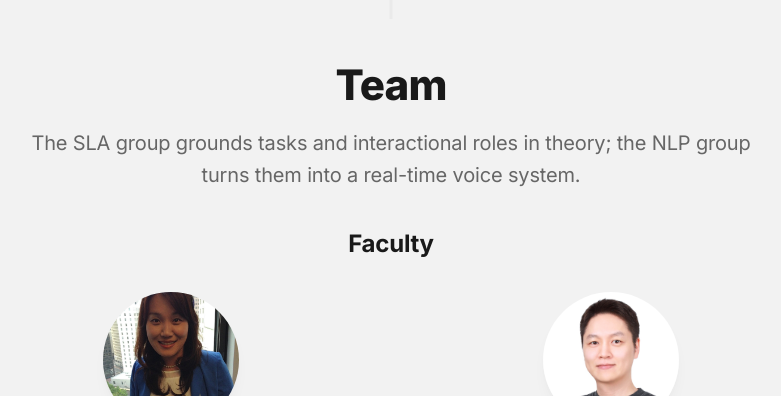
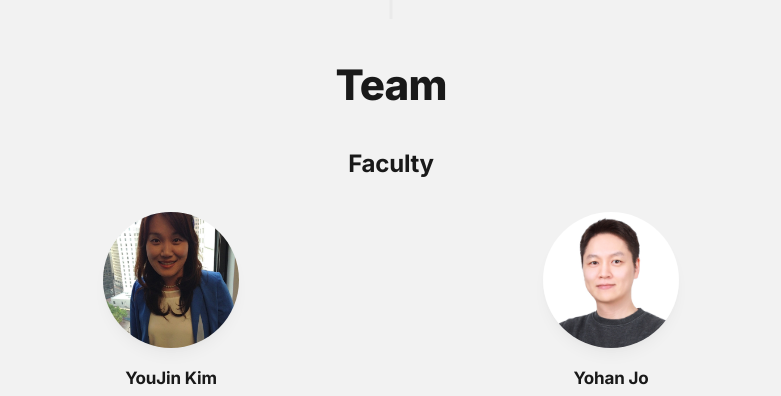
Before and after one commit to Ridealist/team-GSNU, an Astro site: page /en in a window 1280 px wide. Shown: the part 3760-4156 px from the top of the page, without its empty margins (249-1030 px from the left). Built offline with nearby package versions, Linux system fonts and the light colour scheme; Astro itself is replaced by a stand-in of ours.

Commit message:
Remove team description from both languages

```diff
--- a/src/views/HomePage.astro
+++ b/src/views/HomePage.astro
@@ -104,7 +104,6 @@ const content = {
       },
     ],
     teamHeading: "Team",
-    teamBody: "SLA 그룹은 과업과 상호작용 역할을 이론에 근거해 설계하고, NLP 그룹은 이를 실시간 음성 시스템으로 구현합니다.",
     publicationsHeading: "Publications",
   },
   en: {
@@ -202,7 +201,6 @@ const content = {
       },
     ],
     teamHeading: "Team",
-    teamBody: "The SLA group grounds tasks and interactional roles in theory; the NLP group turns them into a real-time voice system.",
     publicationsHeading: "Publications",
   },
 } as const;
@@ -325,7 +323,6 @@ const tagTone: Record<string, string> = { "In Classroom": "green", "In Developme
       <div class="rp-container">
         <header class="rp-section__header">
           <h2 id="team-heading">{copy.teamHeading}</h2>
-          <p>{copy.teamBody}</p>
         </header>
         <TeamGroups />
       </div>
```
